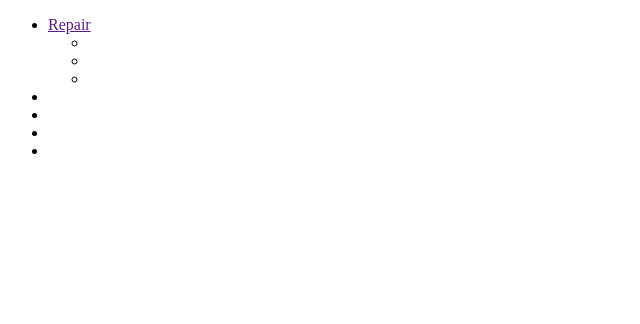
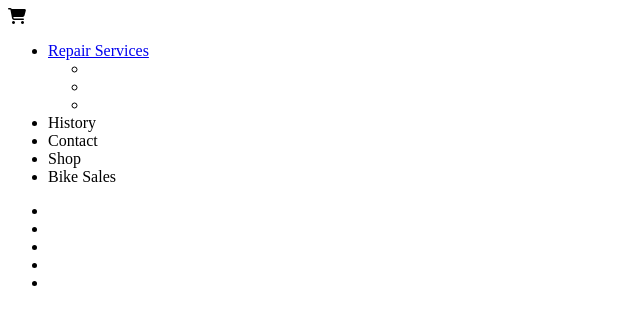
Before and after one commit to DanielEastburn/BikeChainCycles_Website, a plain HTML site: page index.html in a window 1280 px wide. Shown: the whole page, without its empty margins (0-640 px from the left). Drawn offline with Linux system fonts and the light colour scheme.

Commit message:
home page Set up

```diff
--- a/index.html
+++ b/index.html
@@ -6,6 +6,7 @@
     <meta name="viewport" content="width=device-width, initial-scale=1.0">
     <title>BikeChainCycles</title>
     <link rel="stylesheet" href="style/style.css">
+    <script src="https://kit.fontawesome.com/cb2fbf9e3e.js" crossorigin="anonymous"></script>
 </head>
 <body>
     <header>
@@ -13,34 +14,57 @@
             <div class="header-logo">
 
             </div>
+            <i class="fa-solid fa-cart-shopping"></i>
+
         </div>
     </header>
 
     <nav class="nav-bar">
         <ul class="nav-list">
             <li class="nav-item">
-                <a href="">Repair</a>
+                <a href="/services.html">Repair Services</a>
                 <ul class="hover-items">
                     <li></li>
                     <li></li>
                     <li></li>
                 </ul>
             </li>
-            <li class="nav-item"></li>
-            <li class="nav-item"></li>
-            <li class="nav-item"></li>
-            <li class="nav-item"></li>
+            <li class="nav-item">History</li>
+            <li class="nav-item">Contact</li>
+            <li class="nav-item">Shop</li>
+            <li class="nav-item">Bike Sales</li>
         </ul>
     </nav>
 
-    <section class="featured-section"></section>
+    <section class="featured-section">
+
+    </section>
 
     <section class="service-section">
-
+        <div class="service-grid"></div>
     </section>
 
     <section class="history-section"></section>
     <section class="blogs-section"></section>
-    <footer></footer>
+    <footer class="footer">
+        <div class="footer-top">
+            <div class="logo-address">
+
+            </div>
+            <div class="quick-links">
+
+            </div>
+            <div class="help">
+                <ul class="help-list">
+                    <li></li>
+                    <li></li>
+                    <li></li>
+                    <li></li>
+                    <li></li>
+                </ul>
+            </div>
+        </div>
+
+    </footer>
 </body>
 </html>
```
Also changed, not shown: services.html (added, +12 -0 lines).
